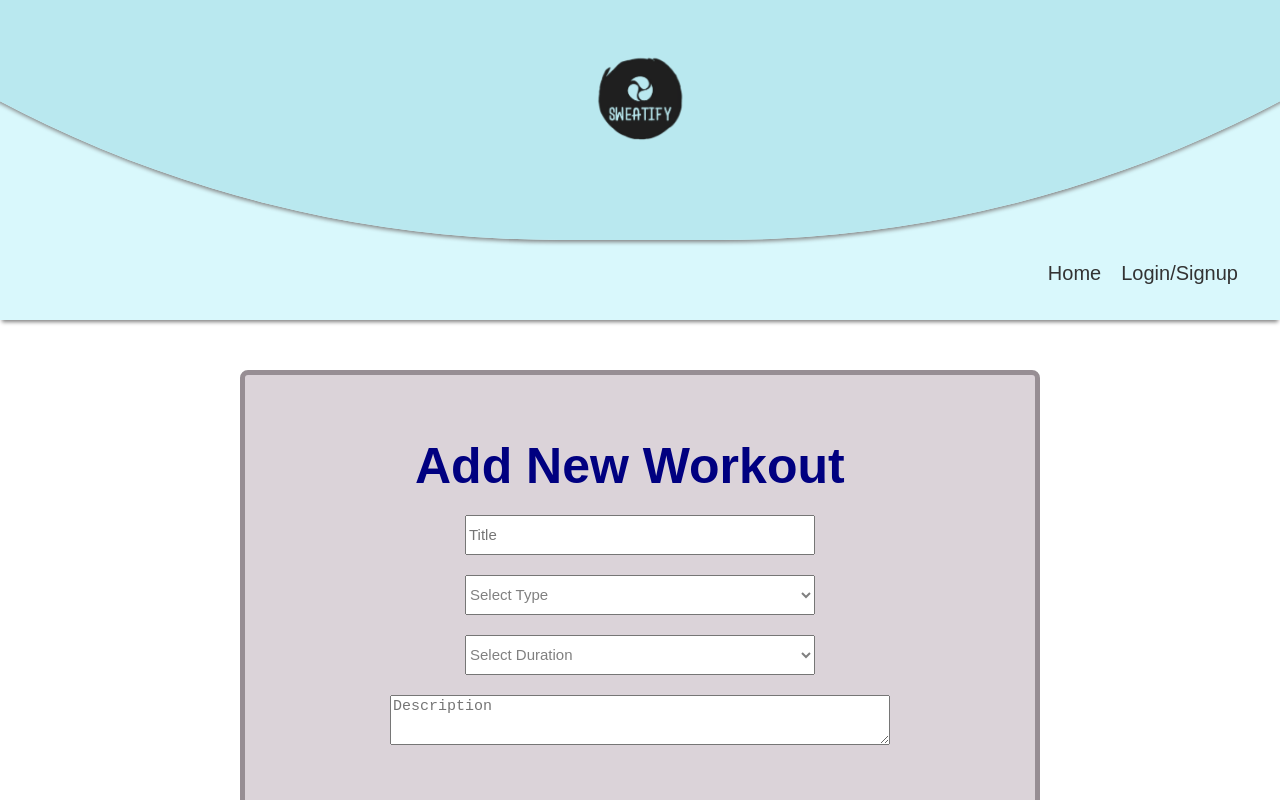
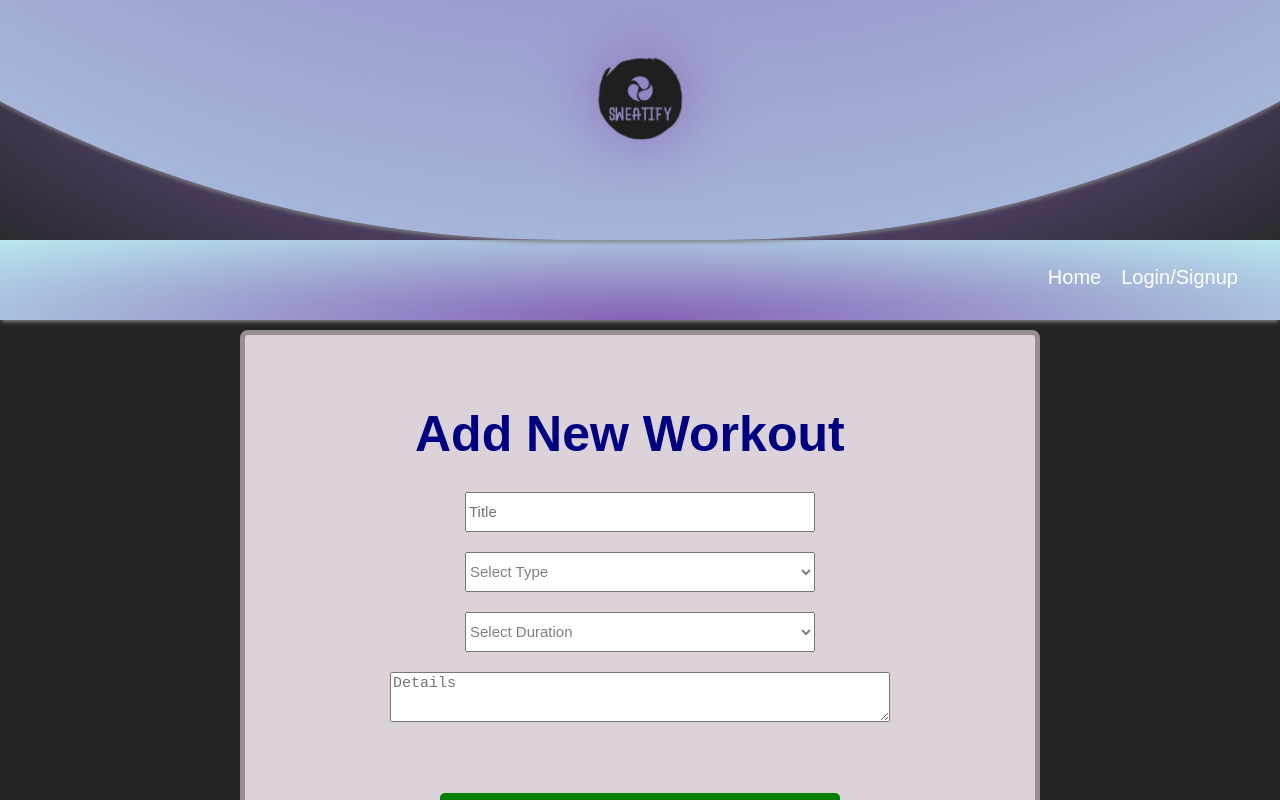
Before and after one commit to pm-912/Fitness-tracker, a React (Vite) app in the folder client/: page /workoutform in a window 1280 px wide. Shown: the top 800 px of the page. Built offline with nearby package versions, Linux system fonts and the light colour scheme.

Commit message:
single-workout

```diff
--- a/client/src/App.css
+++ b/client/src/App.css
@@ -9,11 +9,9 @@
   padding: 1.5em;
   will-change: filter;
   transition: filter 300ms;
+  filter: drop-shadow(0 0 2em #8664B6);
 }
 .logo:hover {
-  filter: drop-shadow(0 0 2em #646cffaa);
-}
-.logo.react:hover {
   filter: drop-shadow(0 0 2em #61dafbaa);
 }
 
--- a/client/src/App.jsx
+++ b/client/src/App.jsx
@@ -22,13 +22,17 @@ const httpLink = createHttpLink({
 const authLink = setContext((_, { headers }) => {
 
   const token = localStorage.getItem('id_token');
+  if (token) {
     return {
       headers: {
         ...headers,
         authorization: token ? `Bearer ${token}` : '',
       },
     };
+  }
+  return { headers };
 });
+
 const client = new ApolloClient({
   link: authLink.concat(httpLink),
   cache: new InMemoryCache(),
--- a/client/src/components/Header/header.css
+++ b/client/src/components/Header/header.css
@@ -8,13 +8,19 @@
     padding: 0;
   }
 
+  button {
+    border: none;
+    background-color: transparent;
+  }
+
   header {
-    background-color: #D9F8FC;
+    background: radial-gradient(at top, #8664B6 10%,#242424 100%);
+    height: 35vh;
   }
 
   .header {
     display: flex;
-    align-items: start;
+    align-items: end;
     justify-content: space-around;
   }
 
@@ -46,7 +52,7 @@
       content: '';
       display: block;
       box-shadow: 0 4px 4px -2px gray;
-      background: radial-gradient(ellipse at center, rgba(185, 232, 239, 1) 25%,rgba(185, 232, 239, 1) 100%);
+      background: radial-gradient(ellipse at center, #8664B6 25%,rgba(185, 232, 239, 1) 100%);
       position: absolute;
       left: 50%;
       bottom: 0;
@@ -60,22 +66,22 @@
 
   .nav-links {
     display: flex;
-    align-items: center;
+    align-items: end;
     justify-content: end;
     padding: 0;
   }
 
-  .nav-btn {
+  .nav-btn, button {
     margin: 0 10px;
     position: relative;
-    color: #333;
+    color: #fff;
     font-size: 20px;
     font-weight: 500;
     padding: 6px 0;
     text-decoration: none;
   }
 
-  .nav-btn:before {
+  .nav-btn:before , button:before {
     content: '';
     position: absolute;
     bottom: 0;
@@ -87,14 +93,14 @@
     opacity: 0;
   }
 
-  .nav-btn:hover:before {
+  .nav-btn:hover:before , button:hover:before {
     width: 100%;
     opacity: 1;
   }
 
   .more {
     box-shadow: 0 4px 4px -2px gray;
-    background-color: #D9F8FC;
+    background: radial-gradient(at bottom, #8664B6 2%,rgba(185, 232, 239, 1) 100%);
     margin: 0;
     width: 100%;
     height: 10vh;
--- a/client/src/index.css
+++ b/client/src/index.css
@@ -1,10 +1,11 @@
-/* :root {
+/* #0D1321 */
+:root {
   font-family: Inter, system-ui, Avenir, Helvetica, Arial, sans-serif;
   line-height: 1.5;
   font-weight: 400;
 
-  color-scheme: light dark;
-  color: rgba(255, 255, 255, 0.87);
+  /* color-scheme: light dark; */
+  /* color: rgba(255, 255, 255, 0.87); */
   background-color: #242424;
 
   font-synthesis: none;
@@ -13,7 +14,7 @@
   -moz-osx-font-smoothing: grayscale;
   -webkit-text-size-adjust: 100%;
 }
-
+/*
 a {
   font-weight: 500;
   color: #646cff;
--- a/client/src/pages/Single-Workout.jsx
+++ b/client/src/pages/Single-Workout.jsx
@@ -1,4 +1,4 @@
-import { useQuery } from '@apollo/client';
+import { useMutation, useQuery } from '@apollo/client';
 import React, { useState } from 'react';
 import { useParams } from 'react-router-dom';
 import { QUERY_SINGLE_WORKOUT } from '../utils/queries';
@@ -7,9 +7,11 @@ import cardio from '../assets/icons/treadmill.png'
 import lifting from '../assets/icons/training.png'
 import yoga from '../assets/icons/buddhist-yoga-pose.png'
 import Workout from '../components/Workout';
+import { ADD_COMMENT } from '../utils/mutations';
 
 const WorkoutCard = () => {
   const { _id } = useParams();
+  const [addComment] = useMutation(ADD_COMMENT);
   // console.log(_id);
   const { loading, data } = useQuery(QUERY_SINGLE_WORKOUT, { variables: { id: _id } });
 
@@ -39,6 +41,7 @@ const WorkoutCard = () => {
 
   const handleCommentSubmit = () => {
     if (newComment.trim() !== '') {
+      addComment({ _id, newComment });
       setComments([...comments, newComment]);
       setNewComment('');
     }
--- a/client/src/pages/WorkoutForm.jsx
+++ b/client/src/pages/WorkoutForm.jsx
@@ -1,13 +1,16 @@
 import React, { useState } from 'react';
 import { useNavigate } from 'react-router-dom';
-
+import { useMutation } from '@apollo/client';
+import { ADD_WORKOUT } from '../utils/mutations';
 
 const WorkoutForm = () => {
     const [title, setTitle] = useState('');
     const [type, setType] = useState('');
     const [duration, setDuration] = useState('');
-    const [description, setDescription] = useState('');
+    const [details, setDetails] = useState('');
+
     const navigate = useNavigate();
+    const [addWorkout] = useMutation(ADD_WORKOUT);
 
     // 30 min interval for duration
     const generateDurationOptions = () => {
@@ -21,7 +24,7 @@ const WorkoutForm = () => {
     const handleSubmit = async (e) => {
         e.preventDefault();
         try {
-            // user submission
+            addWorkout({title: title, type: type, duration: duration, details: details})
             console.log('Posting workout:', { title, type, duration, description });
             navigate('/UserWorkout'); // redirects to user workouts
         } catch (error) {
@@ -62,7 +65,7 @@ const WorkoutForm = () => {
                     <input style={{
                         fontSize: '15px',
                         marginBottom: '20px',
-                        color: 'lightgray',
+                        color: 'gray',
                         width: '350px',
                         marginLeft: '200px',
                         height: '40px'
@@ -119,9 +122,9 @@ const WorkoutForm = () => {
                         height: '50px',
                         marginLeft: '125px'
                     }}
-                        placeholder="Description" // text box for description.
-                        value={description}
-                        onChange={(e) => setDescription(e.target.value)}
+                        placeholder="Details" // text box for description.
+                        value={details}
+                        onChange={(e) => setDetails(e.target.value)}
                     />
                 </div>
                 <br></br>
```
Lines whose indentation alone changed are shown as unchanged.
